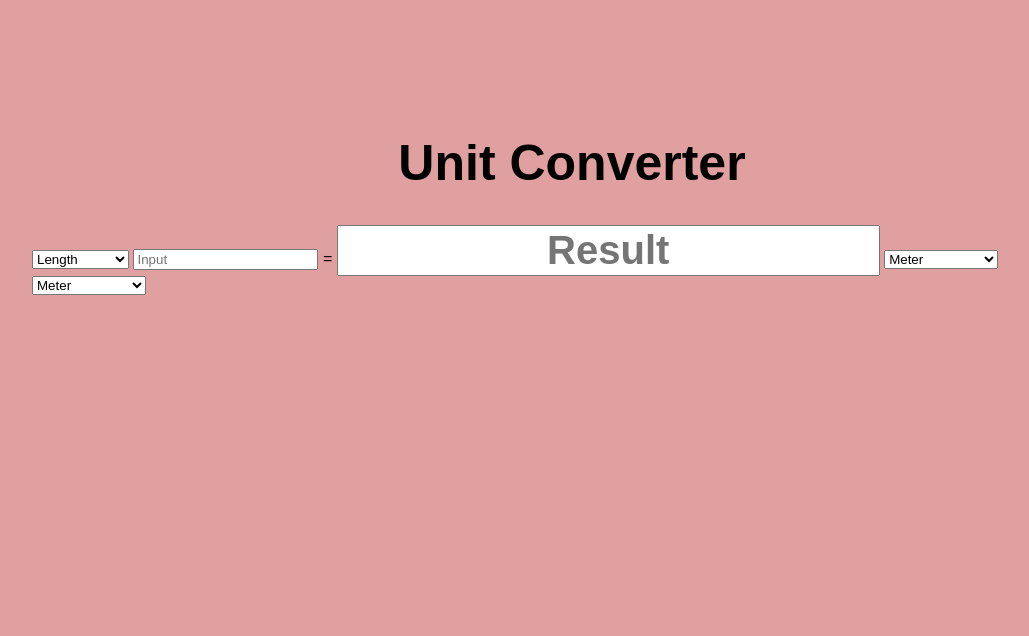
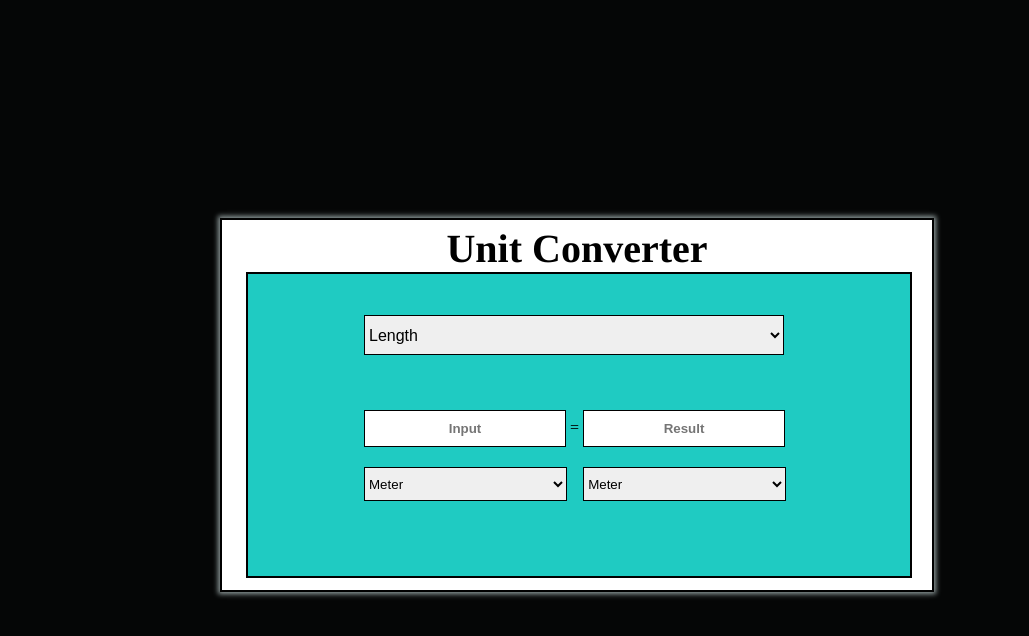
Before and after one commit to anithaguntreddi07/unitConverter, a plain HTML site: page index.html in a window 1280 px wide. Shown: the whole page, without its empty margins (68-1097 px from the left). Drawn offline with Linux system fonts and the light colour scheme.

Commit message:
Update style.css

```diff
--- a/style.css
+++ b/style.css
@@ -1,44 +1,80 @@
-body {
-  font-family: Arial, sans-serif;
-  background-color: #e1a0a0;
-  margin: 50px;
-  padding: 50px;
+*
+{
+    margin: 0;
+    padding: 0;
+}
+body{
+    background-color: rgb(5, 6, 6);
 }
 
-h1 {
-  text-align: center;
-  font-size: 50px;
+.container
+{
+    margin: 5px;
+    padding: 5px;
+    width: 700px;
+    height: 360px;
+    background: rgb(255, 255, 255);
+    position: absolute;
+    top: 50%;
+    left: 50%;
+    transform: translate(-50%, -50%);
+    border: 2px solid black;
+    box-shadow: 0px 0px 5px 2px #909c9c;
+}
+.converter-title
+{
+    text-align: center;
+    margin: 13px, 0px;
+    font-family: Times, serif;
+    font-size: 40px;
+}
+.box
+{
+    height: 300px;
+    width: 660px;
+    background-color: rgb(31, 203, 194);
+    border: 2px solid rgb(0, 0, 0);
+    padding: 1px;
+    margin-left: 19px;
+
+}
+#OptionType
+{
+    margin-left: 115px;
+    width: 420px;
+    height: 40px;
+    margin-top: 40px;
+    border: 1px solid black;
+    font-size: medium;
 }
 
-.converter {
-  display: flex;
-  align-items: center;
-  justify-content: center;
-  margin-bottom: 20px;
-}
-
-.converter input {
-  width: 100px;
-  padding: 10px;
-  font-style: italic;
-}
-
-.converter select {
-  padding: 20px 40px;
-  font-size: 15px;
-  margin-left: 20px;
-}
-
-.converter button {
-  padding: 10px 15px;
-  margin-left: 20px;
-  font-size:20px;
-  background-color: rgb(242, 241, 254);
+input
+{
+    height: 35px;
+    text-align: center;
+    margin-top: 55px;
+    width: 200px;
+    border: 1px solid black;
+    font-family: sans-serif;
+    font-weight: bold;
 
 }
+#input
+{
+    margin-left: 115px;
 
-#result {
-  text-align: center;
-  font-weight: bold;
-  font-size: 40px;
 }
+#InputType,#ResultType
+{
+    width: 202.63px;
+    height: 34px;
+    border: 1px solid black;
+    margin-left: 115px;
+    color: rgb(0, 0, 0);
+    margin-top: 20px;
+    cursor: pointer;
+}
+#ResultType
+{
+    margin-left: 12.5px;
+}
```
